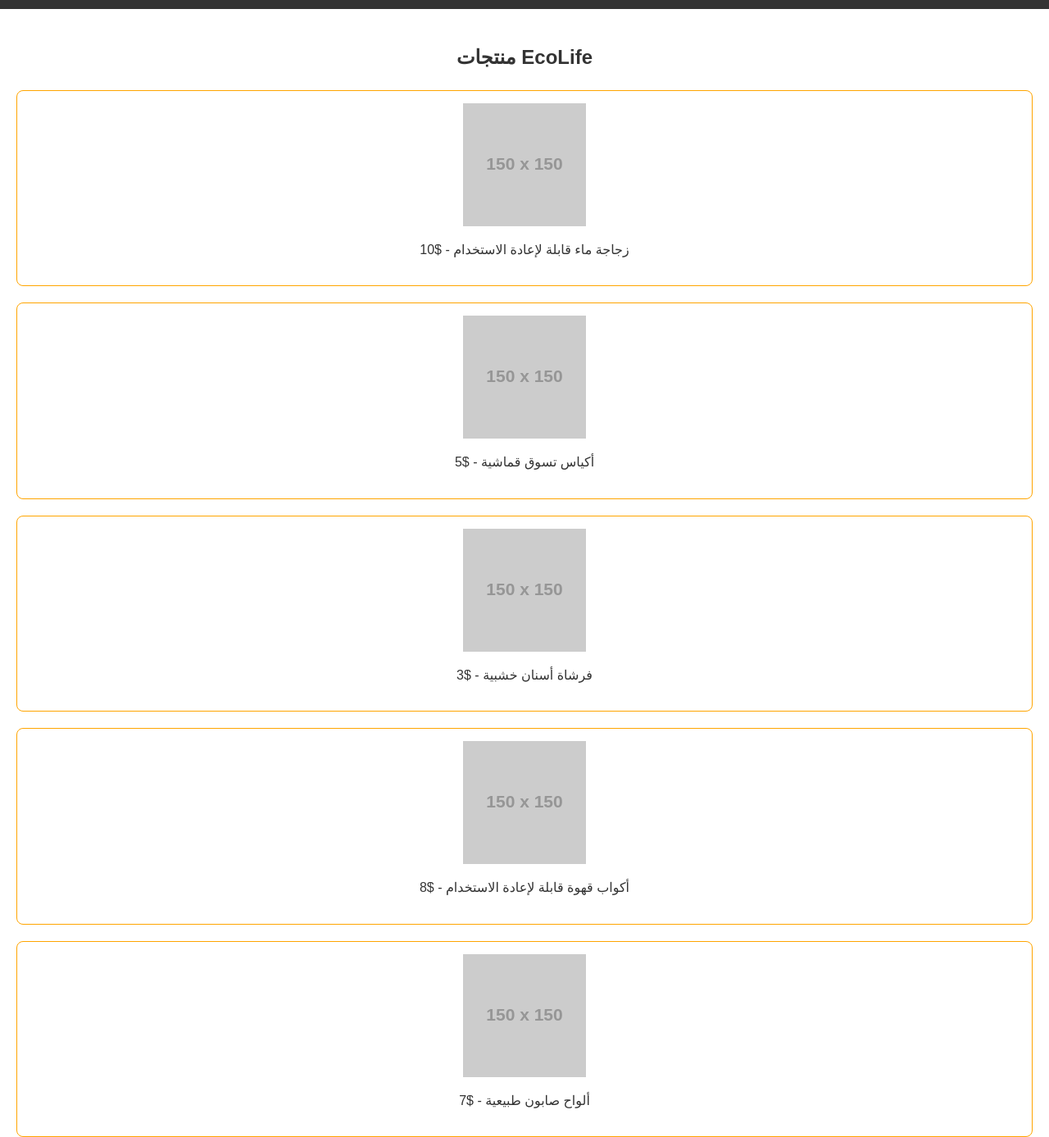
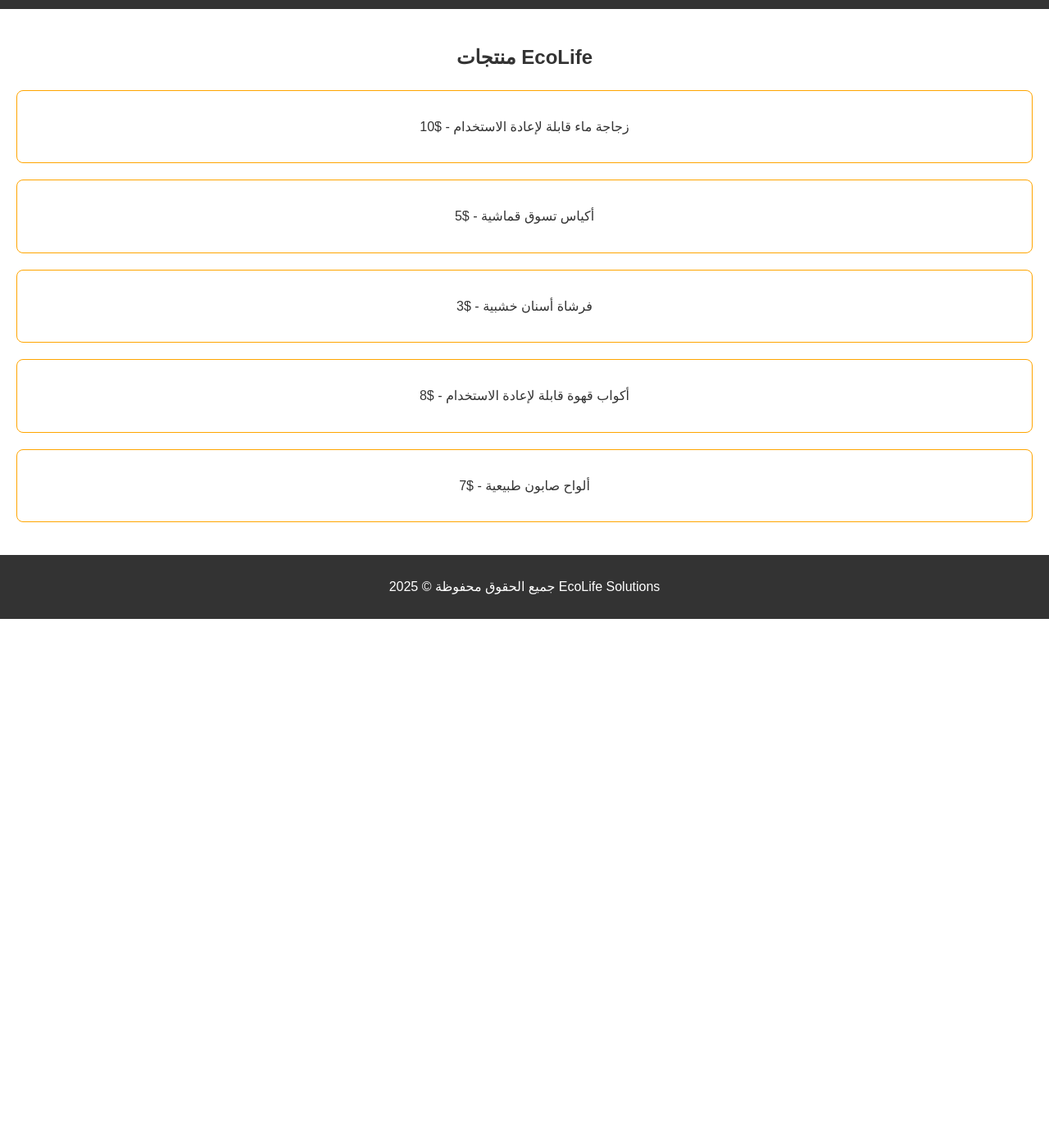
Before and after one commit to Saa1d07/EcoLifeWebsite, a plain HTML site: page products.html in a window 1280 px wide. Shown: the part 171-1558 px from the top of the page at 82% size. After the commit the page ends 926 px from the top, so only its background shows below. Drawn offline with Linux system fonts and the light colour scheme; placeholder pictures from the web are drawn by us.

Commit message:
Update products.html

```diff
--- a/products.html
+++ b/products.html
@@ -85,23 +85,18 @@
         <h2>منتجات EcoLife</h2>
         <ul>
             <li>
-                <img src="https://via.placeholder.com/150" alt="زجاجة ماء">
                 <p>زجاجة ماء قابلة لإعادة الاستخدام - $10</p>
             </li>
             <li>
-                <img src="https://via.placeholder.com/150" alt="أكياس قماشية">
                 <p>أكياس تسوق قماشية - $5</p>
             </li>
             <li>
-                <img src="https://via.placeholder.com/150" alt="فرشاة أسنان خشبية">
                 <p>فرشاة أسنان خشبية - $3</p>
             </li>
             <li>
-                <img src="https://via.placeholder.com/150" alt="أكواب قهوة">
                 <p>أكواب قهوة قابلة لإعادة الاستخدام - $8</p>
             </li>
             <li>
-                <img src="https://via.placeholder.com/150" alt="صابون طبيعي">
                 <p>ألواح صابون طبيعية - $7</p>
             </li>
         </ul>
```
